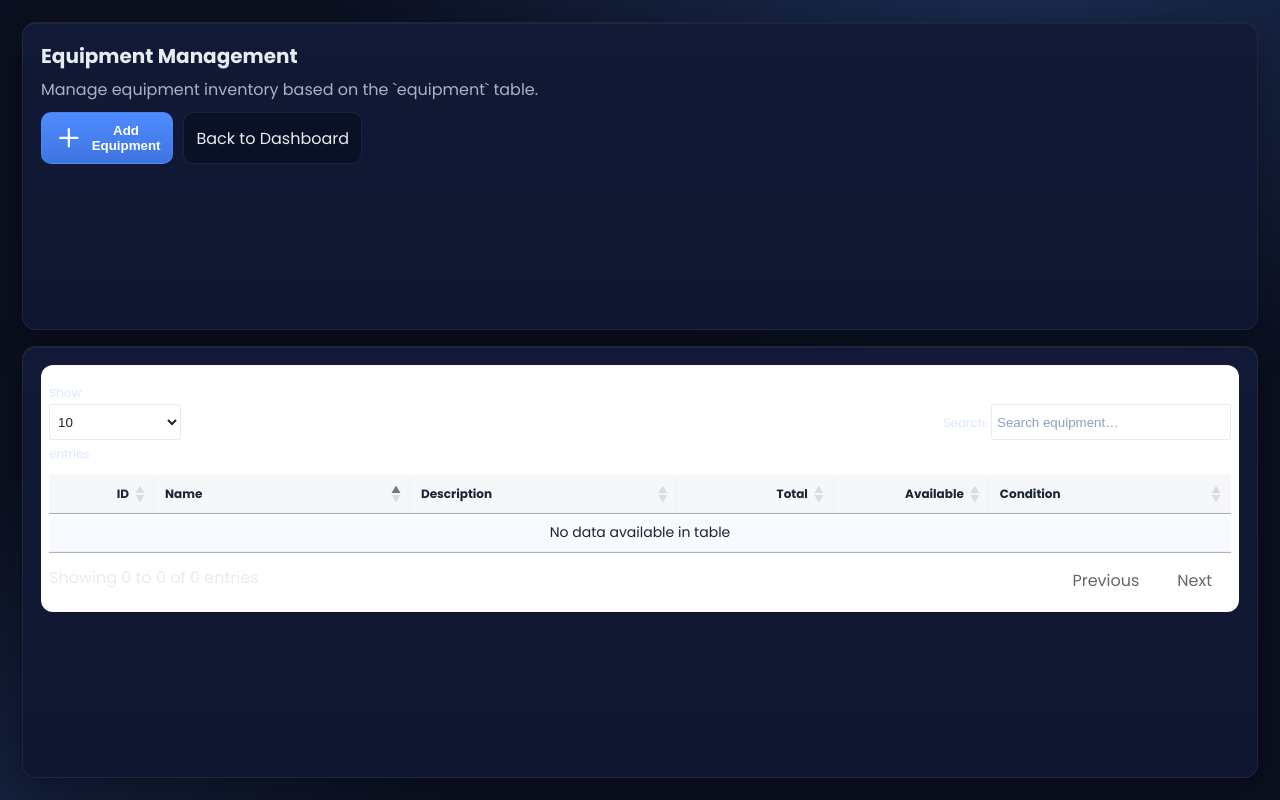
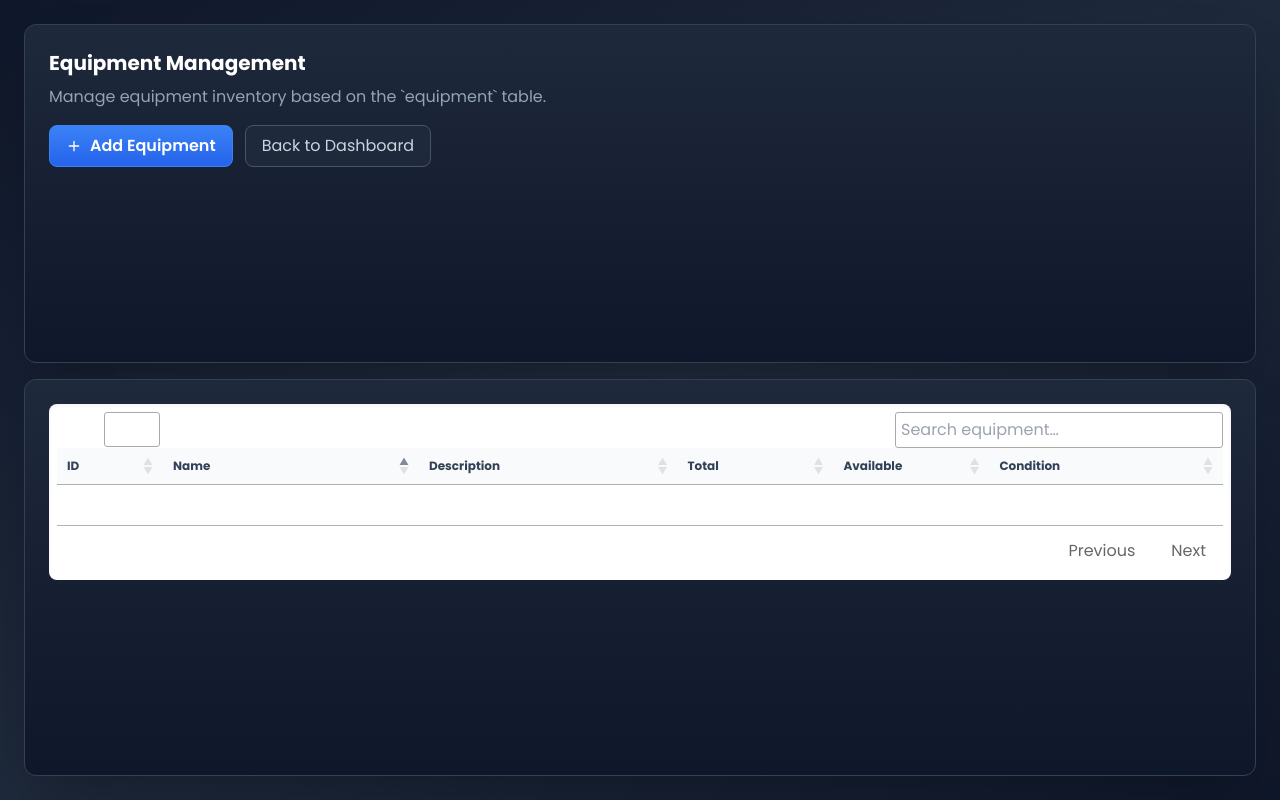
Before and after one commit to NMSCSTR/CICT-EQUIPMENT-BORROWER, a PHP site: page /equipment.php in a window 1280 px wide. Run offline with PHP 8.4, Linux system fonts and the light colour scheme; the visitor is signed in with stand-in values (Sample User, id 1); data that the repository does not hold is empty; some libraries are stand-ins or nearby versions.

Commit message:
working with equipment

```diff
--- a/equipment.php
+++ b/equipment.php
@@ -15,175 +15,141 @@
   <link rel="preconnect" href="https://fonts.googleapis.com">
   <link rel="preconnect" href="https://fonts.gstatic.com" crossorigin>
   <link href="https://fonts.googleapis.com/css2?family=Poppins:wght@300;400;500;600;700;800;900&display=swap" rel="stylesheet">
+  <script src="https://cdn.tailwindcss.com"></script>
+  <script>
+    tailwind.config = {
+      theme: {
+        extend: {
+          fontFamily: {
+            sans: ['Poppins', 'ui-sans-serif', 'system-ui', '-apple-system', 'Segoe UI', 'Roboto', 'Helvetica', 'Arial', 'Apple Color Emoji', 'Segoe UI Emoji', 'Segoe UI Symbol']
+          },
+          colors: {
+            'bg': '#0b1020',
+            'card': '#111936',
+            'card-2': '#0f1730',
+            'text': '#e7ecf3',
+            'muted': '#a8b3c7',
+            'primary': '#4f8cff',
+            'primary-600': '#3e74e0'
+          }
+        }
+      }
+    }
+  </script>
   <style>
-    :root { --bg:#0b1020; --card:#111936; --card-2:#0f1730; --text:#e7ecf3; --muted:#a8b3c7; --primary:#4f8cff; --primary-600:#3e74e0; --focus:0 0 0 3px rgba(79,140,255,.35); --radius:14px; }
-    *{box-sizing:border-box} html,body{height:100%}
-    body{margin:0;font-family:'Poppins', ui-sans-serif, system-ui, -apple-system, Segoe UI, Roboto, Helvetica, Arial; background:radial-gradient(1200px 800px at 80% -10%, rgba(79,140,255,.25), transparent 60%), radial-gradient(1000px 700px at -10% 110%, rgba(79,140,255,.18), transparent 60%), var(--bg); color:var(--text)}
-    .wrap{min-height:100dvh; padding:22px; display:grid; gap:16px}
-    .card{background:linear-gradient(180deg,var(--card),var(--card-2)); border:1px solid rgba(255,255,255,.06); border-radius:var(--radius); padding:18px; box-shadow:0 10px 40px rgba(0,0,0,.35), inset 0 1px 0 rgba(255,255,255,.05)}
-    h1{margin:0 0 6px 0; font-size:20px}
-    p{margin:0; color:var(--muted)}
-    .actions{display:flex; gap:10px; margin-top:10px}
-    .btn{display:inline-flex; align-items:center; gap:8px; padding:10px 12px; border-radius:10px; border:1px solid rgba(255,255,255,.08); color:#e7ecf3; background:rgba(8,14,32,.6); cursor:pointer; text-decoration:none}
-    .btn:hover{background:rgba(8,14,32,.8)}
-    .btn.primary{ border:1px solid rgba(79,140,255,.6); background: linear-gradient(180deg, var(--primary), var(--primary-600)); color:#fff; font-weight:700 }
-    .btn.primary:hover{ filter: brightness(1.02) }
-
-    table{width:100%; border-collapse: collapse;}
-    thead th{ text-align:left; font-size:12px; color:#cbd6f7; border-bottom:1px solid rgba(255,255,255,.12); padding:10px; position: sticky; top: 0; z-index: 1; background: linear-gradient(180deg, rgba(255,255,255,.06), rgba(255,255,255,.02)); backdrop-filter: blur(2px); }
-    tbody td{ font-size:13px; color:#e7ecf3; border-bottom:1px solid rgba(255,255,255,.06); padding:10px }
-    tbody tr:hover{ background: rgba(255,255,255,.03); }
-    .table-white{ background:#ffffff; border-radius:12px; overflow:hidden; box-shadow: 0 1px 0 rgba(0,0,0,.04) inset; }
-    .table-white .table-inner{ padding: 8px; max-height: 60vh; overflow: auto; }
-    .table-white table{ background:#fff; }
-    .table-white table thead th{ position: sticky; top: 0; z-index: 2; background:#f5f7fb; color:#1c2434; border-bottom:1px solid #e6eaf2; padding:12px; box-shadow: 0 1px 0 #e6eaf2, 0 2px 6px rgba(0,0,0,.03); }
-    .table-white table tbody td{ color:#1c2434; border-bottom:1px solid #eef2f8; font-size:14px; line-height:1.45; padding:12px }
-    .table-white table tbody tr:hover{ background:#f3f7ff; }
-    .table-white table tbody tr.dt-row-stripe{ background:#f7faff; }
-    .table-white table td:nth-child(3){ max-width: 520px; white-space: nowrap; overflow: hidden; text-overflow: ellipsis; }
-    .table-white .dataTables_wrapper .dataTables_length select,
-    .table-white .dataTables_wrapper .dataTables_filter input{
-      background:#fff; color:#1c2434; border:1px solid #e6eaf2;
-    }
-    .table-white .dataTables_wrapper .dataTables_paginate .paginate_button{
-      background:#fff; color:#1c2434 !important; border:1px solid #e6eaf2;
-    }
-    .table-white .dataTables_wrapper .dataTables_paginate .paginate_button.current{
-      background: linear-gradient(180deg, var(--primary), var(--primary-600)); color:#fff !important; border-color: rgba(79,140,255,.6);
-    }
-    .badge{ display:inline-block; padding:4px 8px; border-radius:999px; font-size:12px; line-height:1; font-weight:600 }
-    .badge.good{ background: rgba(76, 175, 80, .18); color:#b7ffbf; border:1px solid rgba(76,175,80,.35); }
-    .badge.fair{ background: rgba(255, 193, 7, .18); color:#ffe9a6; border:1px solid rgba(255,193,7,.35); }
-    .badge.poor{ background: rgba(244, 67, 54, .18); color:#ffb3ad; border:1px solid rgba(244,67,54,.35); }
-
-    /* DataTables theming */
-    .dataTables_wrapper { color: var(--text); }
-    .dt-head{ display:flex; justify-content: space-between; align-items:center; gap:12px; margin: 6px 0 10px; flex-wrap: wrap; }
-    .dataTables_wrapper .dataTables_length, .dataTables_wrapper .dataTables_filter{ margin:0 !important; }
+    /* DataTables custom styling for dark theme */
     .dataTables_wrapper .dataTables_length select,
     .dataTables_wrapper .dataTables_filter input{
-      background: rgba(8,14,32,.7);
-      color: var(--text);
-      border: 1px solid rgba(255,255,255,.12);
-      border-radius: 10px;
-      padding: 8px 10px;
+      @apply bg-slate-800 text-white border-slate-600 rounded-lg px-3 py-2;
     }
-    .dataTables_wrapper .dataTables_length select{ height: 36px; }
-    .dataTables_wrapper .dataTables_filter input{ height: 36px; width: 240px; max-width: 60vw; }
-    .dataTables_wrapper .dataTables_filter input::placeholder{ color:#8fa0bf; }
     .dataTables_wrapper .dataTables_paginate .paginate_button{
-      background: rgba(8,14,32,.6);
-      color: var(--text) !important;
-      border: 1px solid rgba(255,255,255,.12);
-      border-radius: 10px;
-      padding: 6px 10px;
-      margin: 2px;
+      @apply bg-slate-800 text-white border-slate-600 rounded-lg px-3 py-1 mx-1;
     }
     .dataTables_wrapper .dataTables_paginate .paginate_button.current{
-      background: linear-gradient(180deg, var(--primary), var(--primary-600));
-      border-color: rgba(79,140,255,.6);
+      @apply bg-gradient-to-b from-blue-500 to-blue-600 text-white border-blue-500;
     }
-    .dataTables_wrapper .dataTables_paginate .paginate_button:hover{ background: rgba(8,14,32,.85); }
-    .dataTables_wrapper .dataTables_info{ color: var(--muted); }
-    thead th { background: linear-gradient(180deg, rgba(255,255,255,.04), rgba(255,255,255,.02)); }
+    .dataTables_wrapper .dataTables_paginate .paginate_button:hover{
+      @apply bg-slate-700;
+    }
+    .dataTables_wrapper .dataTables_info{
+      @apply text-slate-400;
+    }
+    .dt-head{
+      @apply flex justify-between items-center gap-3 mb-3 flex-wrap;
+    }
+    .dt-head .dataTables_length,
+    .dt-head .dataTables_filter{
+      @apply m-0;
+    }
+    .dt-head .dataTables_filter input{
+      @apply w-60 max-w-[60vw];
+    }
     @media (max-width: 520px){
-      .dt-head{ flex-direction: column; align-items: stretch; }
-      .dataTables_wrapper .dataTables_filter input{ width: 100%; }
+      .dt-head{
+        @apply flex-col items-stretch;
+      }
+      .dt-head .dataTables_filter input{
+        @apply w-full;
+      }
     }
-
-    /* Modal */
-    .modal{ position: fixed; inset: 0; display: none; align-items: center; justify-content: center; background: rgba(0,0,0,.55); z-index: 1000; }
-    .modal[aria-hidden="false"]{ display: flex; }
-    .modal-card{ width: 100%; max-width: 560px; background: linear-gradient(180deg,var(--card),var(--card-2)); border:1px solid rgba(255,255,255,.08); border-radius: 14px; padding: 18px; color: var(--text); }
-    .modal-header{ display:flex; align-items:center; justify-content: space-between; margin-bottom: 12px; }
-    .modal-title{ margin:0; font-size:18px }
-    .close{ background:transparent; border:0; color:#cbd6f7; cursor:pointer; padding:6px; border-radius:8px }
-    .close:hover{ background: rgba(255,255,255,.06) }
-
-    .field{ display:grid; gap:6px; margin:10px 0 }
-    .field-row{ display:grid; grid-template-columns: 1fr 1fr; gap:10px }
-    label{ font-size:12px; color:#dbe6ff }
-    input, textarea, select{ width:100%; padding:10px 12px; border-radius:10px; border:1px solid rgba(255,255,255,.1); background: rgba(8,14,32,.7); color: var(--text);}
-    .hint{ color:#a8b3c7; font-size:12px }
-
-    .submit{ padding: 10px 12px; border-radius: 10px; border: 1px solid rgba(79,140,255,.6); background: linear-gradient(180deg, var(--primary), var(--primary-600)); color: white; font-weight: 700; cursor: pointer; }
   </style>
   <link rel="stylesheet" href="https://cdn.datatables.net/2.0.8/css/dataTables.dataTables.min.css">
 </head>
-<body>
-  <div class="wrap">
-    <div class="card">
-      <h1>Equipment Management</h1>
-      <p>Manage equipment inventory based on the `equipment` table.</p>
-      <div class="actions">
-        <button class="btn primary" id="openAdd">
-          <svg class="icon" viewBox="0 0 24 24" fill="none" stroke="currentColor" stroke-width="1.8" stroke-linecap="round" stroke-linejoin="round" aria-hidden="true"><path d="M12 5v14M5 12h14"/></svg>
+<body class="min-h-screen bg-gradient-to-br from-slate-900 via-slate-800 to-slate-900 text-white font-sans">
+  <div class="min-h-screen p-6 grid gap-4">
+    <div class="bg-gradient-to-b from-slate-800 to-slate-900 border border-slate-700 rounded-xl p-6 shadow-2xl">
+      <h1 class="text-xl font-bold mb-2">Equipment Management</h1>
+      <p class="text-slate-400 mb-4">Manage equipment inventory based on the `equipment` table.</p>
+      <div class="flex gap-3">
+        <button class="inline-flex items-center gap-2 px-4 py-2 rounded-lg border border-blue-500 bg-gradient-to-b from-blue-500 to-blue-600 text-white font-semibold hover:brightness-110 transition-all" id="openAdd">
+          <svg class="w-4 h-4" viewBox="0 0 24 24" fill="none" stroke="currentColor" stroke-width="2" stroke-linecap="round" stroke-linejoin="round"><path d="M12 5v14M5 12h14"/></svg>
           Add Equipment
         </button>
-        <a class="btn" href="dashboard.php">Back to Dashboard</a>
+        <a class="inline-flex items-center gap-2 px-4 py-2 rounded-lg border border-slate-600 bg-slate-800 text-slate-300 hover:bg-slate-700 transition-all" href="dashboard.php">Back to Dashboard</a>
       </div>
     </div>
 
-    <div class="card">
-      <div class="table-white">
-        <div class="table-inner">
-        <table id="equipmentTable">
-        <thead>
-          <tr>
-            <th>ID</th>
-            <th>Name</th>
-            <th>Description</th>
-            <th>Total</th>
-            <th>Available</th>
-            <th>Condition</th>
-          </tr>
-        </thead>
-        <tbody></tbody>
-        </table>
+    <div class="bg-gradient-to-b from-slate-800 to-slate-900 border border-slate-700 rounded-xl p-6 shadow-2xl">
+      <div class="bg-white rounded-lg overflow-hidden shadow-inner">
+        <div class="p-2 max-h-[60vh] overflow-auto">
+          <table id="equipmentTable" class="w-full border-collapse">
+            <thead>
+              <tr>
+                <th class="sticky top-0 z-10 bg-slate-50 text-slate-700 border-b border-slate-200 px-3 py-3 text-left text-xs font-medium">ID</th>
+                <th class="sticky top-0 z-10 bg-slate-50 text-slate-700 border-b border-slate-200 px-3 py-3 text-left text-xs font-medium">Name</th>
+                <th class="sticky top-0 z-10 bg-slate-50 text-slate-700 border-b border-slate-200 px-3 py-3 text-left text-xs font-medium">Description</th>
+                <th class="sticky top-0 z-10 bg-slate-50 text-slate-700 border-b border-slate-200 px-3 py-3 text-left text-xs font-medium">Total</th>
+                <th class="sticky top-0 z-10 bg-slate-50 text-slate-700 border-b border-slate-200 px-3 py-3 text-left text-xs font-medium">Available</th>
+                <th class="sticky top-0 z-10 bg-slate-50 text-slate-700 border-b border-slate-200 px-3 py-3 text-left text-xs font-medium">Condition</th>
+              </tr>
+            </thead>
+            <tbody class="bg-white">
+            </tbody>
+          </table>
         </div>
       </div>
     </div>
   </div>
 
   <!-- Add Equipment Modal -->
-  <div class="modal" id="addModal" aria-hidden="true" role="dialog" aria-modal="true" aria-labelledby="addTitle">
-    <div class="modal-card">
-      <div class="modal-header">
-        <h2 class="modal-title" id="addTitle">Add Equipment</h2>
-        <button class="close" id="closeAdd" aria-label="Close">✕</button>
+  <div class="fixed inset-0 hidden items-center justify-center bg-black bg-opacity-55 z-50" id="addModal" aria-hidden="true" role="dialog" aria-modal="true" aria-labelledby="addTitle">
+    <div class="w-full max-w-2xl bg-gradient-to-b from-slate-800 to-slate-900 border border-slate-700 rounded-xl p-6 text-white">
+      <div class="flex items-center justify-between mb-4">
+        <h2 class="text-lg font-semibold" id="addTitle">Add Equipment</h2>
+        <button class="bg-transparent border-0 text-slate-400 cursor-pointer p-2 rounded-lg hover:bg-slate-700 transition-colors" id="closeAdd" aria-label="Close">✕</button>
       </div>
-      <form id="addForm" action="controller/equipment_create.php" method="post">
-        <div class="field">
-          <label for="equipment_name">Equipment Name</label>
-          <input type="text" id="equipment_name" name="equipment_name" required>
+      <form id="addForm" action="controller/equipment_create.php" method="post" class="space-y-4">
+        <div class="grid gap-2">
+          <label for="equipment_name" class="text-xs font-medium text-slate-300">Equipment Name</label>
+          <input type="text" id="equipment_name" name="equipment_name" required class="w-full px-3 py-2 rounded-lg border border-slate-600 bg-slate-700 text-white placeholder-slate-400 focus:border-blue-500 focus:ring-1 focus:ring-blue-500">
         </div>
-        <div class="field">
-          <label for="description">Description</label>
-          <textarea id="description" name="description" rows="3" placeholder="Short description (optional)"></textarea>
-          <span class="hint">Keep it brief for easier scanning.</span>
+        <div class="grid gap-2">
+          <label for="description" class="text-xs font-medium text-slate-300">Description</label>
+          <textarea id="description" name="description" rows="3" placeholder="Short description (optional)" class="w-full px-3 py-2 rounded-lg border border-slate-600 bg-slate-700 text-white placeholder-slate-400 focus:border-blue-500 focus:ring-1 focus:ring-blue-500"></textarea>
+          <span class="text-xs text-slate-400">Keep it brief for easier scanning.</span>
         </div>
-        <div class="field-row">
-          <div class="field">
-            <label for="quantity_total">Total Quantity</label>
-            <input type="number" id="quantity_total" name="quantity_total" min="0" value="0" required>
+        <div class="grid grid-cols-2 gap-4">
+          <div class="grid gap-2">
+            <label for="quantity_total" class="text-xs font-medium text-slate-300">Total Quantity</label>
+            <input type="number" id="quantity_total" name="quantity_total" min="0" value="0" required class="w-full px-3 py-2 rounded-lg border border-slate-600 bg-slate-700 text-white focus:border-blue-500 focus:ring-1 focus:ring-blue-500">
           </div>
-          <div class="field">
-            <label for="quantity_available">Available Quantity</label>
-            <input type="number" id="quantity_available" name="quantity_available" min="0" value="0" required>
-            <span class="hint">Cannot exceed total quantity.</span>
+          <div class="grid gap-2">
+            <label for="quantity_available" class="text-xs font-medium text-slate-300">Available Quantity</label>
+            <input type="number" id="quantity_available" name="quantity_available" min="0" value="0" required class="w-full px-3 py-2 rounded-lg border border-slate-600 bg-slate-700 text-white focus:border-blue-500 focus:ring-1 focus:ring-blue-500">
+            <span class="text-xs text-slate-400">Cannot exceed total quantity.</span>
           </div>
         </div>
-        <div class="field">
-          <label for="equipment_condition">Condition</label>
-          <select id="equipment_condition" name="equipment_condition">
+        <div class="grid gap-2">
+          <label for="equipment_condition" class="text-xs font-medium text-slate-300">Condition</label>
+          <select id="equipment_condition" name="equipment_condition" class="w-full px-3 py-2 rounded-lg border border-slate-600 bg-slate-700 text-white focus:border-blue-500 focus:ring-1 focus:ring-blue-500">
             <option value="Good">Good</option>
             <option value="Fair">Fair</option>
             <option value="Poor">Poor</option>
           </select>
         </div>
-        <div style="display:flex; gap:10px; justify-content:flex-end; margin-top:10px">
-          <button type="button" class="btn" id="cancelAdd">Cancel</button>
-          <button type="submit" class="submit">Save</button>
+        <div class="flex gap-3 justify-end mt-4">
+          <button type="button" class="px-4 py-2 rounded-lg border border-slate-600 bg-slate-800 text-slate-300 hover:bg-slate-700 transition-colors" id="cancelAdd">Cancel</button>
+          <button type="submit" class="px-4 py-2 rounded-lg border border-blue-500 bg-gradient-to-b from-blue-500 to-blue-600 text-white font-semibold hover:brightness-110 transition-all">Save</button>
         </div>
       </form>
     </div>
@@ -204,17 +170,17 @@
         $('#equipmentTable').DataTable({
           ajax: { url: 'controller/equipment_list.php', dataSrc: 'data' },
           columns: [
-            { data: 'equipment_id', className: 'dt-right' },
-            { data: 'equipment_name' },
-            { data: 'description', render: function(d){ if(!d) return ''; return d.length>80 ? d.slice(0,80)+'…' : d; } },
-            { data: 'quantity_total', className: 'dt-right' },
-            { data: 'quantity_available', className: 'dt-right' },
+            { data: 'equipment_id', className: 'text-right' },
+            { data: 'equipment_name', className: 'font-medium' },
+            { data: 'description', render: function(d){ if(!d) return ''; return d.length>80 ? d.slice(0,80)+'…' : d; }, className: 'max-w-[520px] truncate' },
+            { data: 'quantity_total', className: 'text-right font-medium' },
+            { data: 'quantity_available', className: 'text-right font-medium' },
             { data: 'equipment_condition', render: function(d){
                 if(!d) return '';
                 const v = String(d).toLowerCase();
-                if (v === 'good') return '<span class="badge good">Good</span>';
-                if (v === 'fair') return '<span class="badge fair">Fair</span>';
-                return '<span class="badge poor">' + d + '</span>';
+                if (v === 'good') return '<span class="inline-flex items-center px-2 py-1 rounded-full text-xs font-semibold bg-green-100 text-green-800 border border-green-200">Good</span>';
+                if (v === 'fair') return '<span class="inline-flex items-center px-2 py-1 rounded-full text-xs font-semibold bg-yellow-100 text-yellow-800 border border-yellow-200">Fair</span>';
+                return '<span class="inline-flex items-center px-2 py-1 rounded-full text-xs font-semibold bg-red-100 text-red-800 border border-red-200">' + d + '</span>';
               }
             }
           ],
@@ -227,7 +193,7 @@
           pageLength: 10,
           autoWidth: false,
           scrollX: true,
-          stripeClasses: ['dt-row-stripe',''],
+          stripeClasses: ['bg-slate-50',''],
           columnDefs: [
             { width: 70, targets: 0 },
             { width: 220, targets: 1 },
@@ -236,6 +202,10 @@
           ],
           language: {
             searchPlaceholder: 'Search equipment…'
+          },
+          createdRow: function(row, data, dataIndex) {
+            $(row).addClass('hover:bg-slate-50 transition-colors');
+            $(row).find('td').addClass('px-3 py-3 text-sm text-slate-700 border-b border-slate-200');
           }
         });
       });
@@ -252,9 +222,13 @@
       function setModal(open){
         addModal.setAttribute('aria-hidden', open ? 'false' : 'true');
         if (open) {
+          addModal.classList.remove('hidden');
+          addModal.classList.add('flex');
           setTimeout(()=>{ try { firstField && firstField.focus(); } catch(_) {} }, 0);
           document.body.style.overflow = 'hidden';
         } else {
+          addModal.classList.add('hidden');
+          addModal.classList.remove('flex');
           document.body.style.overflow = '';
           openAdd && openAdd.focus();
         }
--- a/register.php
+++ b/register.php
@@ -189,7 +189,7 @@
         <div class="field">
           <div class="label-row">
             <label for="email">Email</label>
-            <span class="hint" id="emailHint">We’ll send a confirmation</span>
+            <!-- <span class="hint" id="emailHint">We’ll send a confirmation</span> -->
           </div>
           <div class="input-wrap">
             <span class="left-icon" aria-hidden="true">
```
